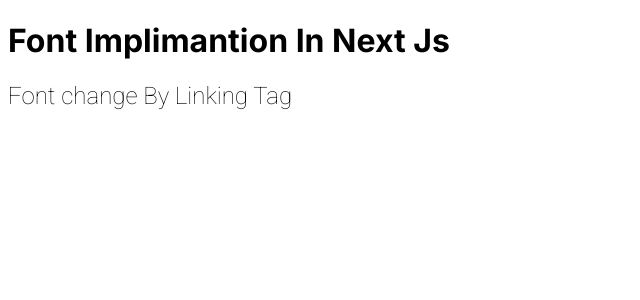
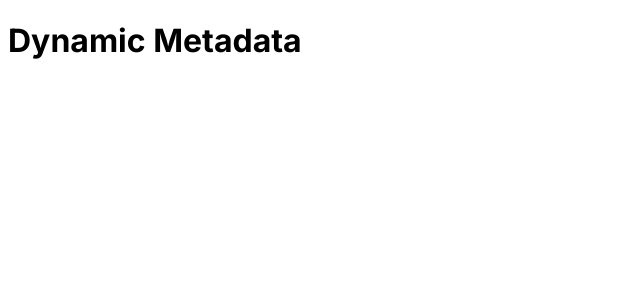
Before and after one commit to patidardeep/next-js, a Next.js app: page / in a window 1280 px wide. Shown: the top 300 px of the page, without its empty margins (0-640 px from the left). Built offline with nearby package versions, Linux system fonts and the light colour scheme.

Commit message:
Dynamic Meta data

```diff
--- a/src/app/page.js
+++ b/src/app/page.js
@@ -3,8 +3,7 @@
 
 return(
   <div>
-   <h1>Font Implimantion In Next Js</h1>
-<h2 style={{fontFamily:"Roboto",fontWeight:100}}>Font change By Linking Tag</h2>
+  <h1>Dynamic Metadata</h1>
 
 
   </div>
```
Also changed, not shown: src/app/user/page.js (added, +15 -0 lines).
